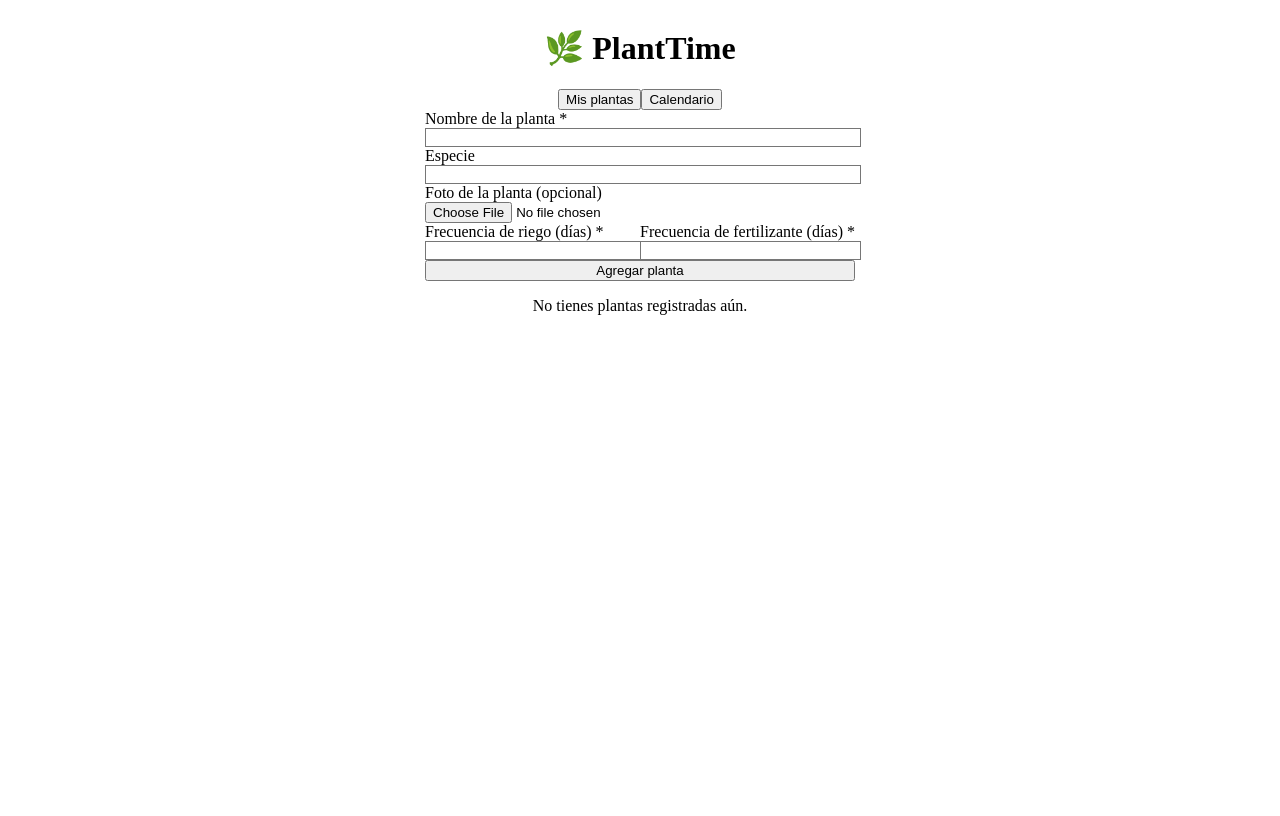
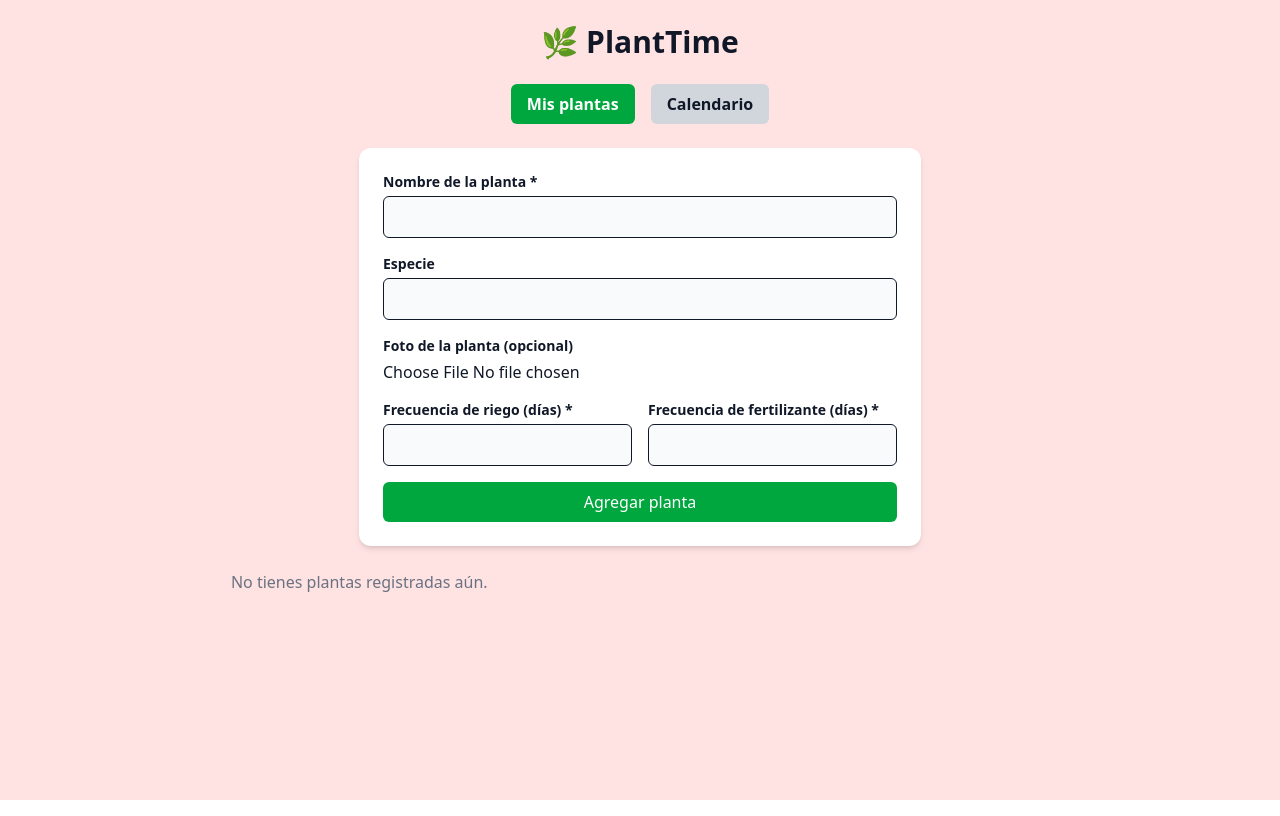
Before and after one commit to veronica-gi/planttime, a React (Vite) app: page / in a window 1280 px wide. Built offline with nearby package versions, Linux system fonts and the light colour scheme.

Commit message:
feat: corrección de configuración de tailwind

```diff
--- a/postcss.config.cjs
+++ b/postcss.config.cjs
@@ -1,8 +1,5 @@
-/** @type {import('postcss').ProcessOptions} */
 module.exports = {
   plugins: {
-    // Este es el plugin correcto para Tailwind 4+ con PostCSS
-    '@tailwindcss/postcss': {},
-    autoprefixer: {},
+    "@tailwindcss/postcss": {},
   },
-}
+};
--- a/src/app/App.tsx
+++ b/src/app/App.tsx
@@ -4,6 +4,8 @@ import { PlantCard } from "../ui/components/PlantCard"
 import { PlantCalendar } from "../ui/components/PlantCalendar"
 import { plantService } from "../core/services/plantService"
 import type { Plant } from "../core/models/Plant"
+
+
 
 function App() {
   const [plants, setPlants] = useState<Plant[]>([])
@@ -23,6 +25,7 @@ function App() {
   }
 
   return (
+
     <div className="min-h-screen bg-red-100 dark:bg-zinc-900 text-gray-900 dark:text-white p-6 flex justify-center">
       <div className="w-full max-w-none space-y-6">
 
--- a/src/ui/styles/tailwind.css
+++ b/src/ui/styles/tailwind.css
@@ -1,3 +1 @@
-@tailwind base;
-@tailwind components;
-@tailwind utilities;
+@import "tailwindcss";
--- a/tailwind.config.ts
+++ b/tailwind.config.ts
@@ -1,6 +1,9 @@
 /** @type {import('tailwindcss').Config} */
 export default {
-  content: ["./index.html", "./src/**/*.{ts,tsx}"],
+  content: [
+    "./index.html",
+    "./src/**/*.{js,ts,jsx,tsx,html}",
+  ],
   theme: {
     extend: {},
   },
```
